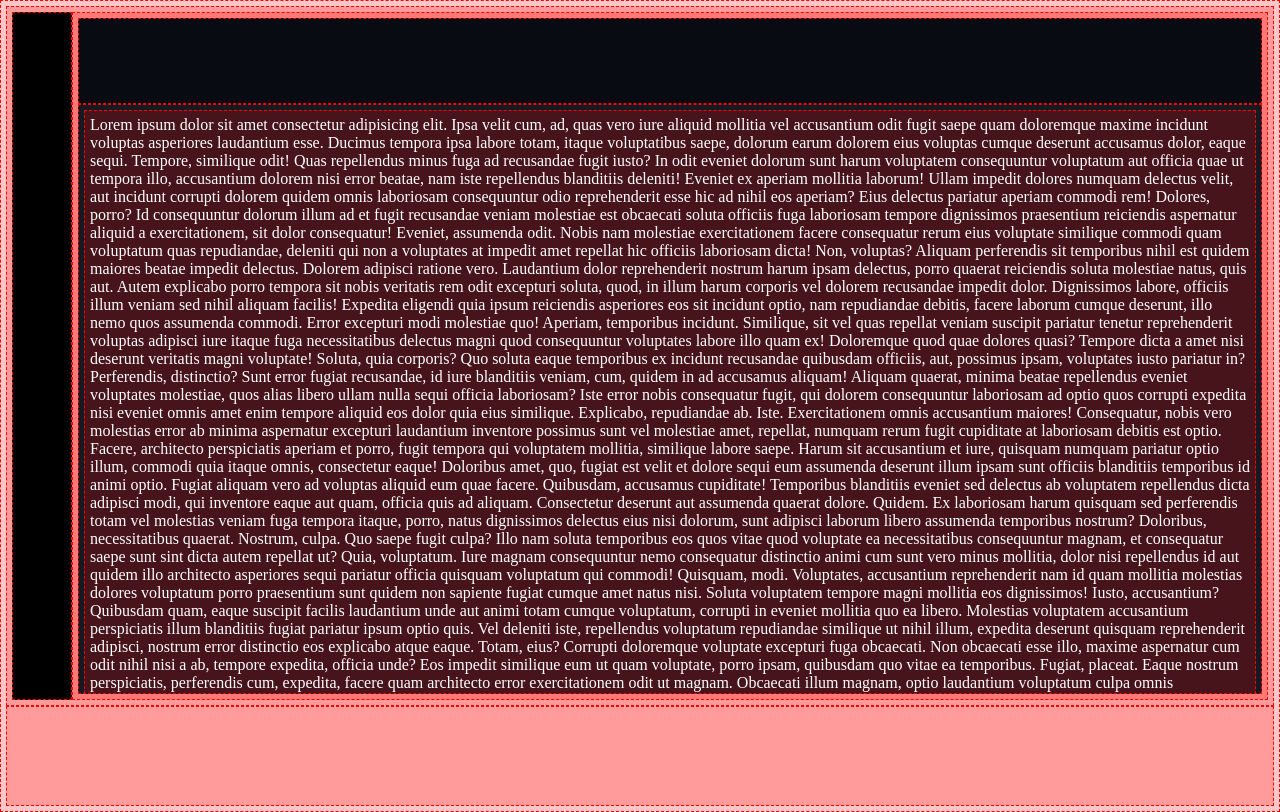
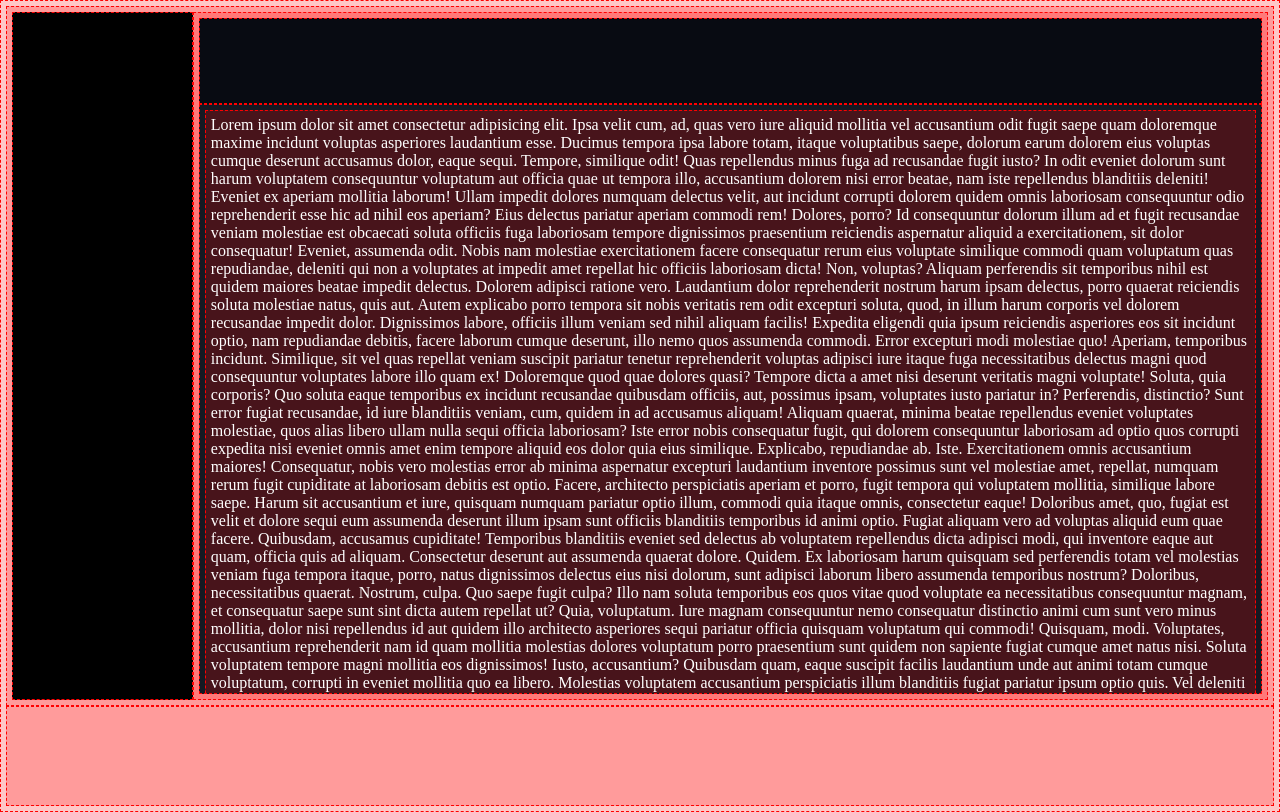
Before and after one commit to Nicolapsq/html-css-spotifyweb, a plain HTML site: page index.html in a window 1280 px wide. Drawn offline with Linux system fonts and the light colour scheme.

Commit message:
Add-area-s

```diff
--- a/css/style.css
+++ b/css/style.css
@@ -114,5 +114,7 @@ ul{
 
 
 @media screen and (min-width: 639px) {
-
+    .left{
+        width: 200px;
+    }
 }
```
